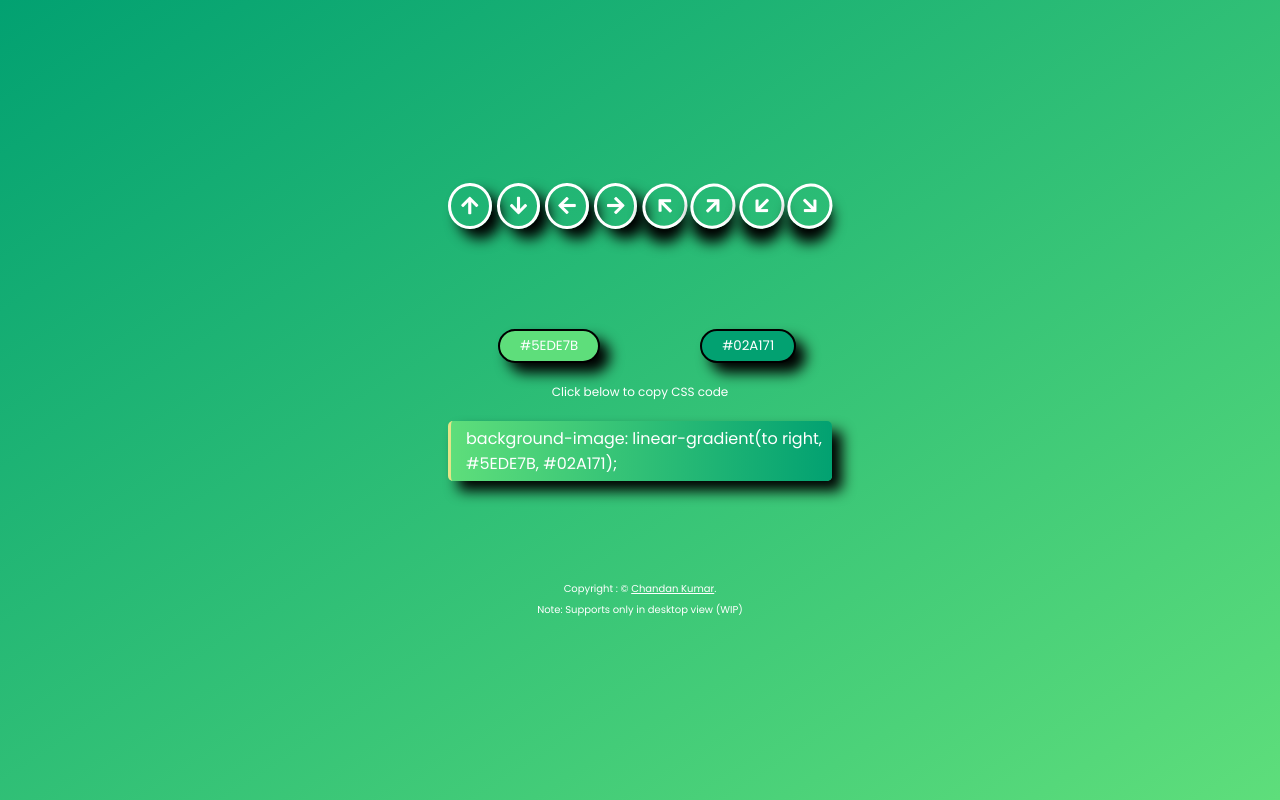
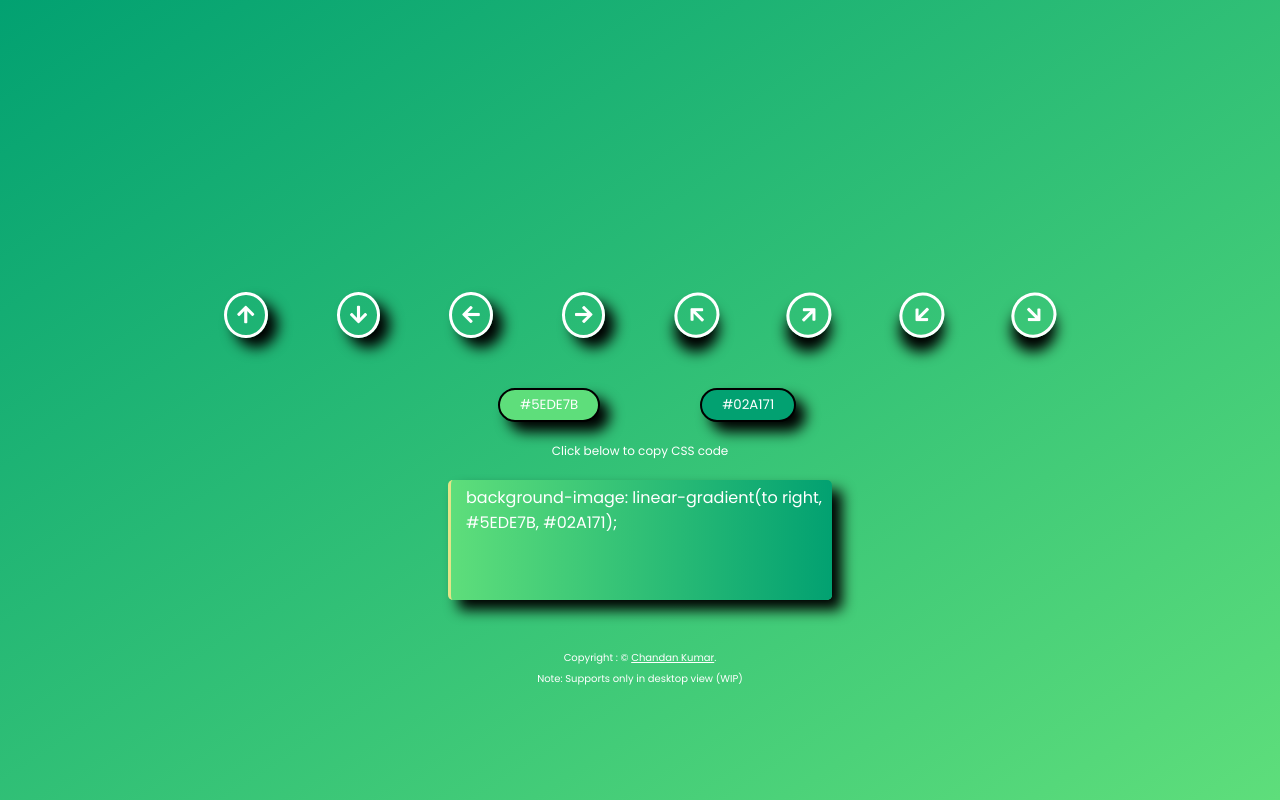
Before and after one commit to ChandanKr/JavaScript-Learnings, a plain HTML site: page Projects/Background Gradient Generatot/backgroundGradientGeneratot.html in a window 1280 px wide. Drawn offline with Linux system fonts and the light colour scheme.

Commit message:
Day13 Learning Added

```diff
--- a/Projects/Background Gradient Generatot/backgroundGradientGeneratot.css
+++ b/Projects/Background Gradient Generatot/backgroundGradientGeneratot.css
@@ -10,14 +10,18 @@ html {
 }
 body {
   background-image: linear-gradient(to top left, #5ede7b, #02a171);
+}
+.mainDiv{
   display: flex;
+  flex-direction: column;
   justify-content: center;
   align-items: center;
   height: 100vh;
 }
-section {
+.contentDiv {
   text-align: center;
   width: 30%;
+  height: 15%;
 }
 .btnClass {
   display: flex;
@@ -69,5 +73,6 @@ i{
     display: flex;
     flex-direction: row;
     justify-content: space-between;
-    margin-bottom: 10rem;
+    margin-bottom: 5rem;
+    width: 65%;
 }
--- a/Projects/Background Gradient Generatot/backgroundGradientGeneratot.html
+++ b/Projects/Background Gradient Generatot/backgroundGradientGeneratot.html
@@ -15,7 +15,7 @@
     />
   </head>
   <body>
-    <section>
+    <div class="mainDiv">
       <div class="iconsDiv">
         <i class="fas fa-arrow-up" id="topArrow"></i>
         <i class="fas fa-arrow-down" id="bottomArrow"></i>
@@ -26,6 +26,7 @@
         <i class="fas fa-arrow-down" id="bottomLeftArrow" style="transform: rotate(45deg)"></i>
         <i class="fas fa-arrow-right" id="bottomRightArrow" style="transform: rotate(45deg)"></i>
       </div>
+      <div class="contentDiv">
         <div class="btnClass">
           <button id="myButton">#5EDE7B</button>
           <button id="myButton2">#02A171</button>
@@ -34,11 +35,10 @@
         <div class="copyCode">
           background-image: linear-gradient(to right, #5EDE7B, #02A171);
         </div>
-      <p style="margin-top: 10rem;">Copyright : &#169; <a href="https://www.linkedin.com/in/chandan2606/" style="color: #fff;">Chandan Kumar</a>.</p>
+        <p style="margin-top: 5rem;">Copyright : &#169; <a href="https://www.linkedin.com/in/chandan2606/" style="color: #fff;">Chandan Kumar</a>.</p>
         <p style="margin-top: 0.5rem;">Note: Supports only in desktop view (WIP)</p>
-    </section>
-
-
+      </div>
+    </div>
     <script src="backgroundGradientGeneratot.js"></script>
   </body>
 </html>
```
Lines whose indentation alone changed are shown as unchanged.
